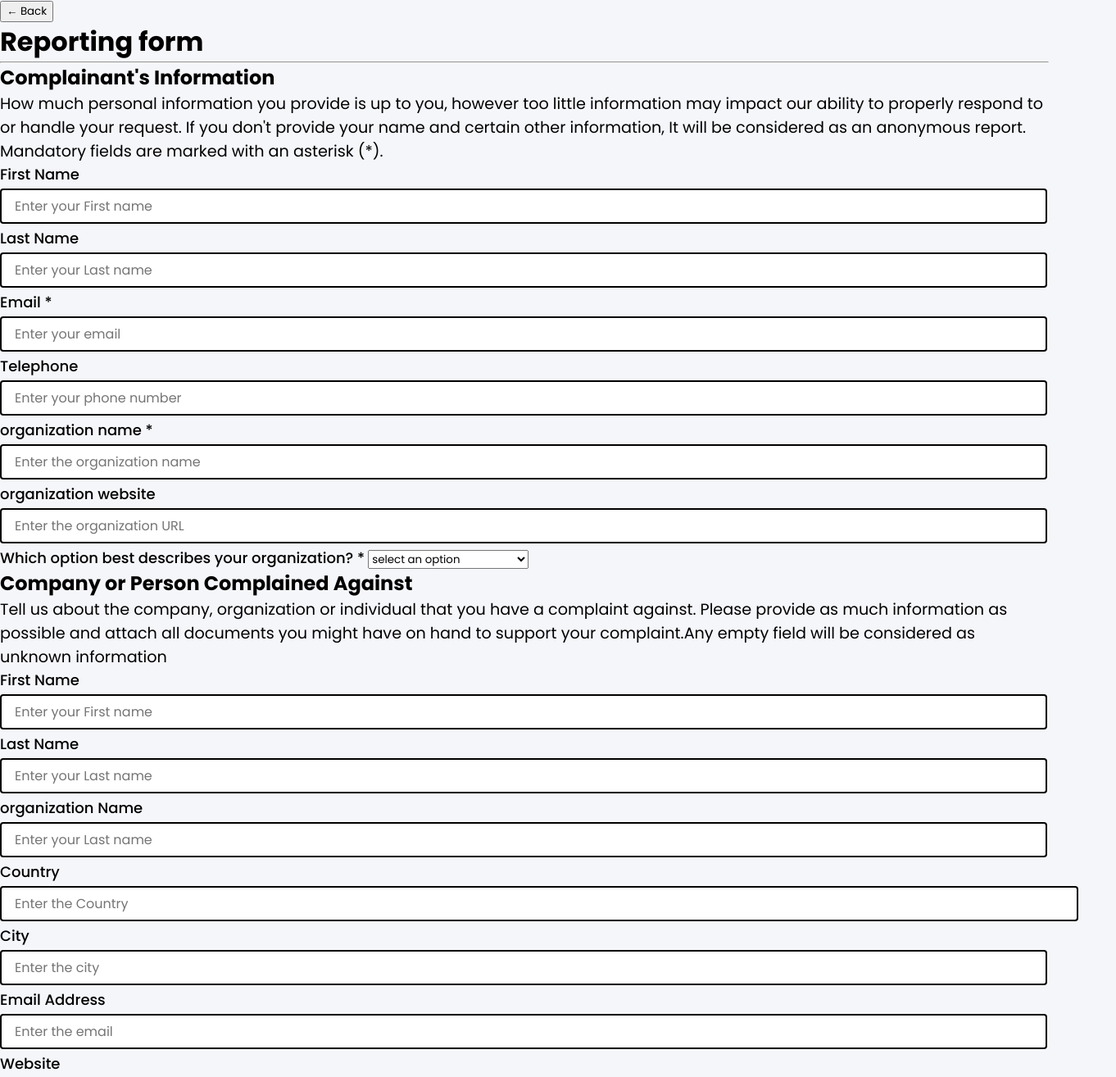
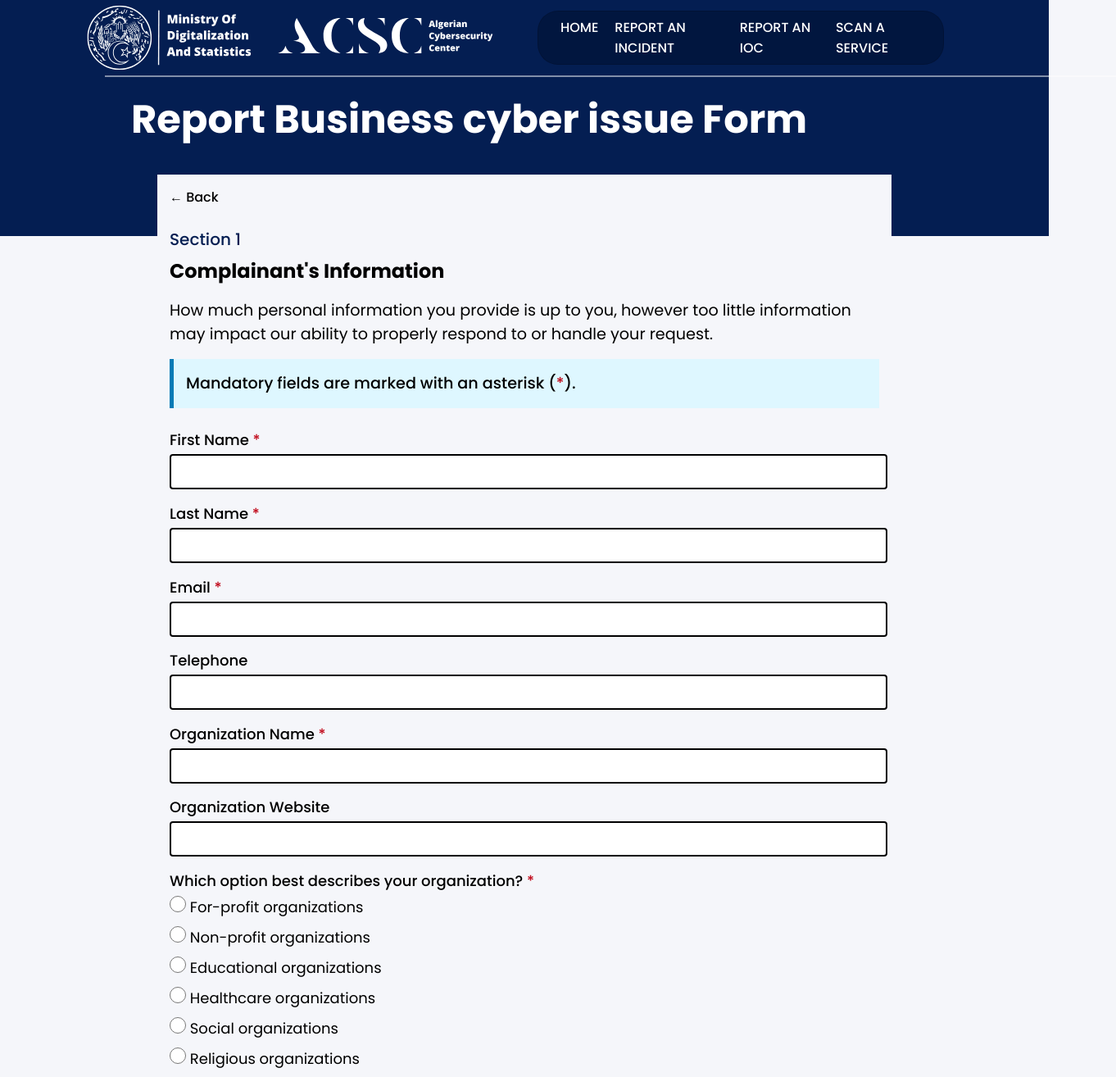
Before and after one commit to khalil-hamidani/PFE, a plain HTML site: page Source/B-reporting-form.html in a window 1280 px wide. Shown: the top 1314 px of the page at 82% size, 1362 px wide, since content can reach past the window. Drawn offline with nearby package versions, Linux system fonts and the light colour scheme.

Commit message:
updating form styles

```diff
--- a/Source/B-reporting-form.html
+++ b/Source/B-reporting-form.html
@@ -11,65 +11,122 @@
 </head>
 
 <body>
-    <a href="B-reporting.html"> <button type="button" class="btn btn-light">&#8592; Back</button></a>
-    <h1>Reporting form</h1>
+    <header>
+        <div class="top-header">
+            <img src="img/Header.svg" alt="">
+            <div class="right-nav-container snipcss-YiXoc">
+                <div class="utility-items">
+                    <ul class="header-links">
+                        <li class="item"><a class="menu-link" href="">HOME</a></li>
+                        <li class="item"><a class="menu-link" href="index.html">REPORT AN INCIDENT</a></li>
+                        <li class="item"><a class="menu-link" href="IOC-reporting.html">REPORT AN IOC</a></li>
+                        <li class="item"><a class="menu-link" href="">SCAN A SERVICE</a></li>
+                    </ul>
+                </div>
+            </div>
+        </div>
         <hr>
+        <h1 id="report-cyber">Report Business cyber issue Form</h1>
+    </header>
+    <div class="form-container">
+        <a class="backbtn" href="P-reporting.html">&#8592; Back</a>
+        <h3 class="section">Section 1</h3>
         <h2>Complainant's Information</h2>
-    <p>How much personal information you provide is up to you, however too little information may impact our ability to properly respond to
-        or handle your request. If you don't provide your name and certain other information, It will be considered as an anonymous report.
-    </p>
-    <p>Mandatory fields are marked with an asterisk (<span>*</span>).</p>
+        <p>How much personal information you provide is up to you, however too little information may impact our ability to properly respond
+            to or handle your request.</p>
+        <div class="explain form-explain">
+            <p>Mandatory fields are marked with an asterisk (<span class="Mandatory">*</span>).</p>
+        </div>
         <div class="main-wrapper">
             <div class="form-wrapper">
                 <form action="" method="POST">
-                <div class="input-group">
-                    <label for="name" class="form-label"> First Name </label>
-                    <input type="text" name="F-name" id="F-name" placeholder="Enter your First name" autocomplete="off"
+                    <label for="name" class="form-label"> First Name <span class="Mandatory">*</span></label>
+                    <br>
+                    <p class="helpText">
+                    </p>
+                    <input type="text" id="first_name" maxlength="49" pattern="[^]*" name="first_name" autocomplete="on" value=""
                         class="form-input" />
             </div>
-
-                <div class="input-group">
-                    <label for="name" class="form-label"> Last Name </label>
-                    <input type="text" name="L-name" id="L-name" placeholder="Enter your Last name" autocomplete="off" class="form-input" />
-                </div>
-
-                <div class="input-group">
-                    <label for="email" class="form-label"> Email <span>*</span> </label>
-                    <input type="email" name="lastname" id="email" placeholder="Enter your email" autocomplete="off" class="form-input" />
-                </div>
-
-                <div class="input-group">
-                    <label for="email" class="form-label"> Telephone </label>
-                    <input type="text" name="telephone" id="telephone" placeholder="Enter your phone number" autocomplete="off"
+            <div class="textBox">
+                <label for="name" class="form-label"> Last Name <span class="Mandatory">*</span></label>
+                <br>
+                <p class="helpText">
+                </p>
+                <input type="text" id="last_name" maxlength="49" pattern="[^]*" name="first_name" autocomplete="on" value=""
                     class="form-input" />
             </div>
-
-                <div class="input-group">
-                    <label for="name" class="form-label"> organization name <span>*</span></label>
-                    <input type="text" name="O-name" id="O-name" placeholder="Enter the organization name" autocomplete="off"
+            <div class="textBox">
+                <label for="email" class="form-label"> Email <span class="Mandatory">*</span></label>
+                <br>
+                <p class="helpText">
+                </p>
+                <input type="email" id="contact_email" maxlength="100" pattern="[^]*" name="contact_email" autocomplete="on" value=""
                     class="form-input" />
             </div>
-
-                <div class="input-group">
-                    <label for="name" class="form-label"> organization website </label>
-                    <input type="text" name="O-web" id="O-web" placeholder="Enter the organization URL" autocomplete="off"
+            <div class="textBox">
+                <label for="email" class="form-label"> Telephone </label>
+                <br>
+                <p class="helpText">
+                </p>
+                <input type="text" id="telephone_number" maxlength="40" pattern="[^]*" name="telephone_number" autocomplete="on" value=""
                     class="form-input" />
             </div>
-
-                <div class="input-group">
+            <div class="textBox">
+                <label for="organ-name" class="form-label">Organization Name <span class="Mandatory">*</span></label>
+                <br>
+                <p class="helpText">
+                </p>
+                <input type="text" id="organ-name" maxlength="40" pattern="[^]*" name="organ-name" autocomplete="off" value=""
+                    class="form-input" />
+            </div>
+            <div class="textBox">
+                <label for="organ-website" class="form-label">Organization Website </label>
+                <br>
+                <p class="helpText">
+                </p>
+                <input type="text" id="organ-website" maxlength="40" pattern="[^]*" name="organ-website" autocomplete="off" value=""
+                    class="form-input" />
+            </div>
+            <div class="textBox">
                 <label class="form-label">
-                        Which option best describes your organization? <span>*</span>
+                    Which option best describes your organization? <span class="Mandatory">*</span>
                 </label>
-
-                    <select class="form-select" name="occupation" id="occupation">
-                        <option disabled selected>select an option</option>
-                        <option value="for-profit">For-profit organizations</option>
-                        <option value="non-profit">Non-profit organizations</option>
-                        <option value="educational">Educational organizations</option>
-                        <option value="healthcare">Healthcare organizations</option>
-                        <option value="religious">Religious organizations</option>
-                        <option value="social">Social organizations</option>
-                    </select>
+                <div class="radio-group">
+                    <label class="radio-label">
+                        <input class="input-radio" type="radio" name="role" id="st" />
+                        For-profit organizations
+                    </label>
+                </div>
+                <div class="radio-group">
+                    <label class="radio-label">
+                        <input class="input-radio" type="radio" name="role" id="em" />
+                        Non-profit organizations
+                    </label>
+                </div>
+                <div class="radio-group">
+                    <label class="radio-label">
+                        <input class="input-radio" type="radio" name="role" id="re" />
+                        Educational organizations
+                    </label>
+                </div>
+                <div class="radio-group">
+                    <label class="radio-label">
+                        <input class="input-radio" type="radio" name="role" id="other" />
+                        Healthcare organizations
+                    </label>
+                </div>
+                <div class="radio-group">
+                    <label class="radio-label">
+                        <input class="input-radio" type="radio" name="role" id="other" />
+                        Social organizations
+                    </label>
+                </div>
+                <div class="radio-group">
+                    <label class="radio-label">
+                        <input class="input-radio" type="radio" name="role" id="other" />
+                        Religious organizations
+                    </label>
+                </div>
             </div>
 
             <h2>Company or Person Complained Against</h2>
@@ -79,8 +136,7 @@
 
             <div class="input-group">
                 <label for="name" class="form-label"> First Name </label>
-                    <input type="text" name="F-name" id="F-name" placeholder="Enter your First name" autocomplete="off"
-                        class="form-input" />
+                <input type="text" name="F-name" id="F-name" placeholder="Enter your First name" autocomplete="off" class="form-input" />
             </div>
 
             <div class="input-group">
@@ -144,6 +200,29 @@
             </form>
         </div>
     </div>
+    </div>
+    <footer class="footer-distributed">
+        <div class="footer-left">
+            <img src="img/footer.svg" alt="">
+            <p class="footer-company-name">Algerian Cybersecurity Center © 2023. All Rights Reserved</p>
+        </div>
+        <div class="footer-center">
+            <h6>Quick Links</h6>
+            <ul class="footer-links">
+                <li><a href="index.html">HOME</a></li>
+                <li><a href="index.html">REPORT AN INCIDENT</a></li>
+                <li><a href="IOC-reporting.html">REPORT IOC</a></li>
+                <li><a href="">SCAN A SERVICE</a></li>
+            </ul>
+        </div>
+        <div class="footer-right">
+            <p class="footer-company-about">
+                <span>About the company</span>
+                The Ministry of Digitization and Statistics in Algeria was formed in January 2020 through the restructuring of the former
+                Ministry of Post, Telecommunications, Technologies and Digital and the former National Statistics Office (ONS).
+            </p>
+        </div>
+    </footer>
     <script src="https://cdn.jsdelivr.net/npm/bootstrap@5.3.0-alpha3/dist/js/bootstrap.bundle.min.js"
         integrity="sha384-ENjdO4Dr2bkBIFxQpeoTz1HIcje39Wm4jDKdf19U8gI4ddQ3GYNS7NTKfAdVQSZe" crossorigin="anonymous"></script>
 </body>
```
Also changed, not shown: Source/B-reporting.html (+1 -1 lines), Source/P-reporting-form.html (+5 -3 lines), Source/P-reporting.html (+2 -4 lines), Source/index.html (+2 -4 lines). Lines whose indentation alone changed are shown as unchanged.
